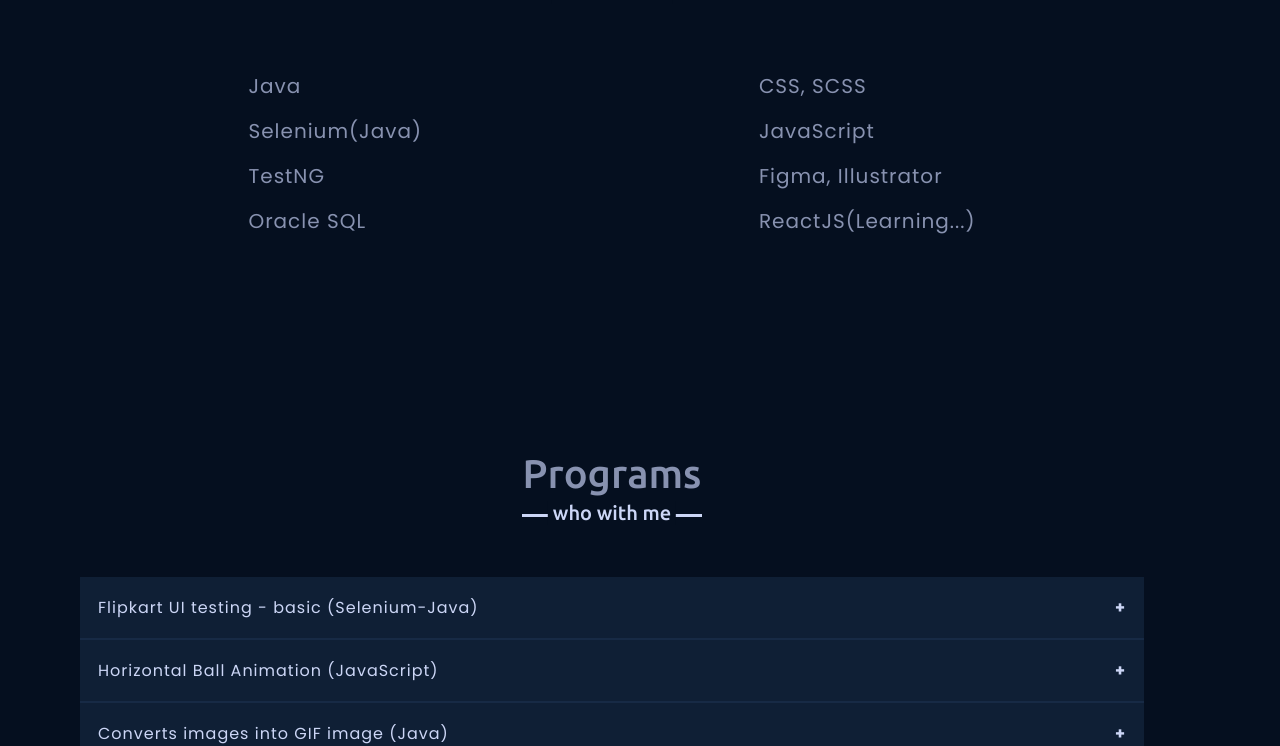
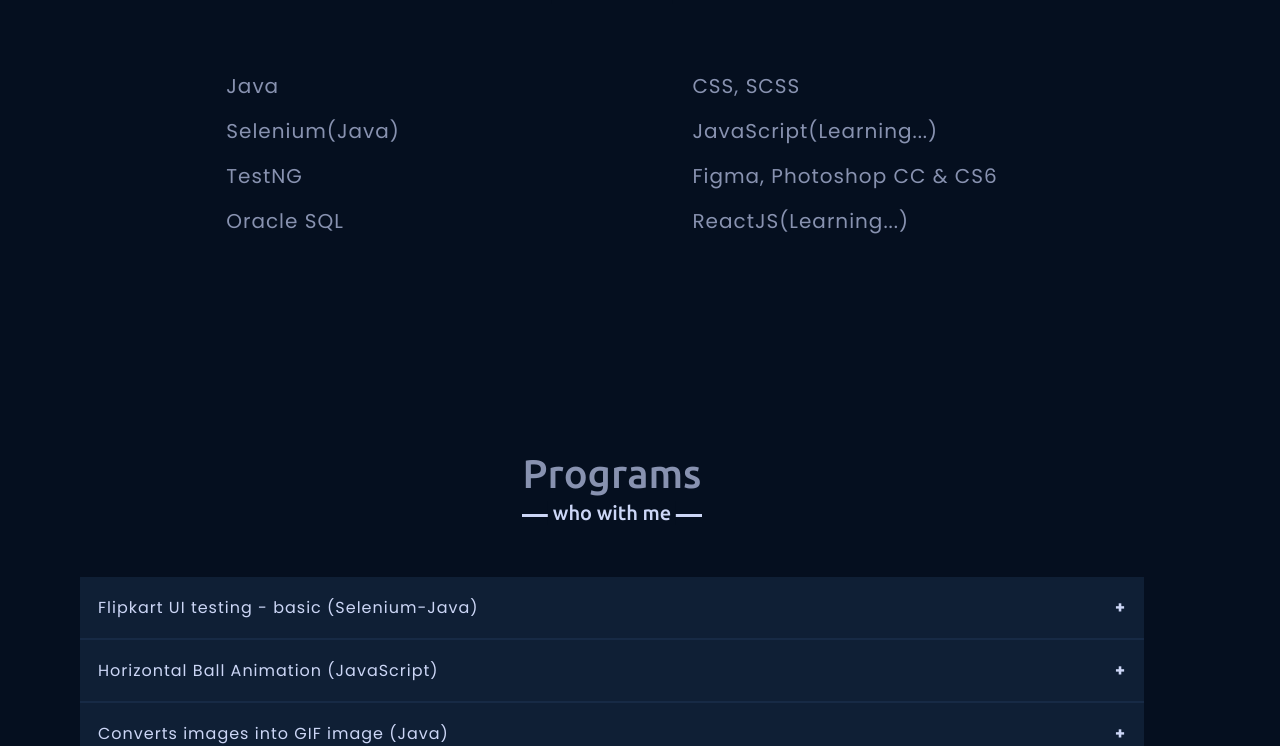
Before and after one commit to loydtellis/loydtellis.github.io, a plain HTML site: page index.html in a window 1280 px wide. Shown: the part 1629-2375 px from the top of the page. Drawn offline with nearby package versions, Linux system fonts and the light colour scheme.

Commit message:
Update index.html

```diff
--- a/index.html
+++ b/index.html
@@ -135,8 +135,8 @@
           <div class="column right">
             <ul>
               <li>CSS, SCSS</li>
-              <li>JavaScript</li>
-              <li>Figma, Illustrator</li>
+              <li>JavaScript(Learning...)</li>
+              <li>Figma, Photoshop CC & CS6</li>
               <li>ReactJS(Learning...)</li>
             </ul>
           </div>
```
